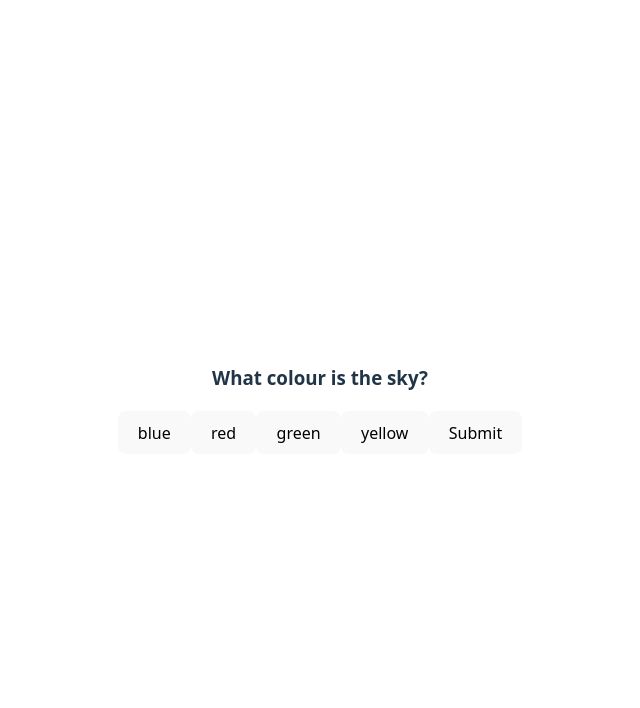
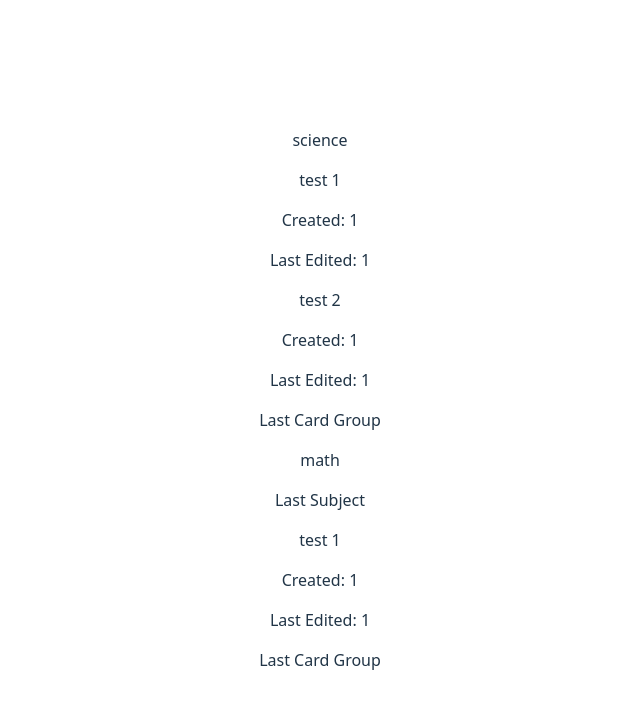
Before and after one commit to tomoi/flash_cards, a React (Vite) app in the folder flash_cards/: page / in a window 1280 px wide. Shown: the top 708 px of the page, without its empty margins (320-960 px from the left). Built offline with nearby package versions, Linux system fonts and the light colour scheme.

Commit message:
added way to display the array for the card groups and subjects - no interactions yet - no css yet

```diff
--- a/flash_cards/src/App.tsx
+++ b/flash_cards/src/App.tsx
@@ -1,5 +1,5 @@
-import { useState } from 'react'
-import './App.css'
+import { useState } from "react";
+import "./App.css";
 
 //flashcards
 //create / delete / edit cards
@@ -27,14 +27,44 @@ interface CardNextButtonProps {
   cardArray: object[];
 }
 
-function CardNextButton({ cardIndex, setCardIndex, cardArray }: CardNextButtonProps) {
+interface Subject {
+  title: string;
+  cardGroups: CardSet[];
+}
+
+interface CardSet {
+  title: string;
+  dateCreated: number;
+  dateEdited: number;
+  cards: Card[];
+}
+
+interface Card {
+  question: string;
+  correctAnswer: string;
+  incorrectAnswers: string[];
+}
+
+function CardNextButton({
+  cardIndex,
+  setCardIndex,
+  cardArray,
+}: CardNextButtonProps) {
   //if the user is at the last card
   //TODO: add a different state when the user hasn't put in an answer vs when they have. ie. "submit" or "skip"
-  if (cardIndex == (cardArray.length - 1)) {
+  if (cardIndex == cardArray.length - 1) {
     //onClick run function that needs to run whrn the user if finished with a "book"
-    return <button>Finish</button>
+    return <button>Finish</button>;
   } else {
-    return <button onClick={() => { setCardIndex(cardIndex + 1) }}>Submit</button>
+    return (
+      <button
+        onClick={() => {
+          setCardIndex(cardIndex + 1);
+        }}
+      >
+        Submit
+      </button>
+    );
   }
 }
 
@@ -43,60 +73,132 @@ function CardNextButton({ cardIndex, setCardIndex, cardArray }: CardNextButtonPr
 function handleSubmit(correctAnswer: string, givenAnswer: string) {
   correctAnswer = correctAnswer.toLowerCase();
   givenAnswer = givenAnswer.toLowerCase();
-  return (correctAnswer === givenAnswer);
+  return correctAnswer === givenAnswer;
 }
-
 
 //how the overall object will be laid out
 //might change if I decide to add the settings to the object aswell
 
-let fillerData = [
+let fillerData: Subject[] = [
   {
-    "subject": "science",
-    "cardGroups": [{
-      "title": "test 1",
-      "cards": [
+    title: "science",
+    cardGroups: [
       {
-          "question": "What colour is the sky?",
-          "correct": "blue",
-          "incorrect": ["red", "green", "yellow"]
+        title: "test 1",
+        dateCreated: 1,
+        dateEdited: 1,
+        cards: [
+          {
+            question: "What colour is the sky?",
+            correctAnswer: "blue",
+            incorrectAnswers: ["red", "green", "yellow"],
           },
           {
-          "question": "What colour is the grass?",
-          "correct": "green",
-          "incorrect": ["red", "blue", "yellow"]
+            question: "What colour is the grass?",
+            correctAnswer: "green",
+            incorrectAnswers: ["red", "blue", "yellow"],
           },
-      ]
-    }
-
-    ]
-  }
-]
+        ],
+      },
+      {
+        title: "test 2",
+        dateCreated: 1,
+        dateEdited: 1,
+        cards: [
+          {
+            question: "What colour is the sky?",
+            correctAnswer: "blue",
+            incorrectAnswers: ["red", "green", "yellow"],
+          },
+          {
+            question: "What colour is the grass?",
+            correctAnswer: "green",
+            incorrectAnswers: ["red", "blue", "yellow"],
+          },
+        ],
+      },
+    ],
+  },
+  {
+    title: "math",
+    cardGroups: [
+      {
+        title: "test 1",
+        dateCreated: 1,
+        dateEdited: 1,
+        cards: [
+          {
+            question: "What colour is the sky?",
+            correctAnswer: "blue",
+            incorrectAnswers: ["red", "green", "yellow"],
+          },
+          {
+            question: "What colour is the grass?",
+            correctAnswer: "green",
+            incorrectAnswers: ["red", "blue", "yellow"],
+          },
+        ],
+      },
+    ],
+  },
+];
 
 function FlashCard() {
   const [cardIndex, setCardIndex] = useState(0);
   const [cardAnswer, setCardAnswer] = useState("");
 
-  const correctAnswer = fillerData[0].cardGroups[0].cards[cardIndex].correct;
+  const correctAnswer =
+    fillerData[0].cardGroups[0].cards[cardIndex].correctAnswer;
 
   //TODO: change to only shuffle when a new card is chosen.
-  const shuffledAnswers = shuffleArray([fillerData[0].cardGroups[0].cards[cardIndex].correct, ...fillerData[0].cardGroups[0].cards[cardIndex].incorrect])
-  return <>
+  const shuffledAnswers = shuffleArray([
+    fillerData[0].cardGroups[0].cards[cardIndex].correctAnswer,
+    ...fillerData[0].cardGroups[0].cards[cardIndex].incorrectAnswers,
+  ]);
+  return (
+    <>
       <h3>{fillerData[0].cardGroups[0].cards[cardIndex].question}</h3>
       {shuffledAnswers.map((answer) => {
-      return <button onClick={() => setCardAnswer(answer)}>{answer}</button>
+        return <button onClick={() => setCardAnswer(answer)}>{answer}</button>;
       })}
-    <CardNextButton cardIndex={cardIndex} setCardIndex={setCardIndex} cardArray={fillerData[0].cardGroups[0].cards} />
+      <CardNextButton
+        cardIndex={cardIndex}
+        setCardIndex={setCardIndex}
+        cardArray={fillerData[0].cardGroups[0].cards}
+      />
     </>
+  );
+}
+
+function HomePage({ subjectData }: { subjectData: Subject[] }) {
+  let homeSections = subjectData.map((subject, subjectIndex, subjectArray) => (
+    <>
+      <p>{subject.title}</p>
+      {subjectIndex === subjectArray.length - 1 && <p>Last Subject</p>}
+      {subject.cardGroups.map((cardGroup, cardGroupIndex, cardGroupArray) => (
+        <>
+          <p>{cardGroup.title}</p>
+          <p>Created: {cardGroup.dateCreated}</p>
+          <p>Last Edited: {cardGroup.dateEdited}</p>
+          {cardGroupIndex === cardGroupArray.length - 1 && (
+            <p>Last Card Group</p>
+          )}
+        </>
+      ))}
+    </>
+  ));
+  return <>{homeSections}</>;
 }
 
 function App() {
+  const [subjects, updateSubjects] = useState(fillerData);
 
   return (
     <>
-      <FlashCard />
+      {/* <FlashCard /> */}
+      <HomePage subjectData={subjects} />
     </>
-  )
+  );
 }
 
-export default App
+export default App;
```
Lines whose indentation alone changed are shown as unchanged.
